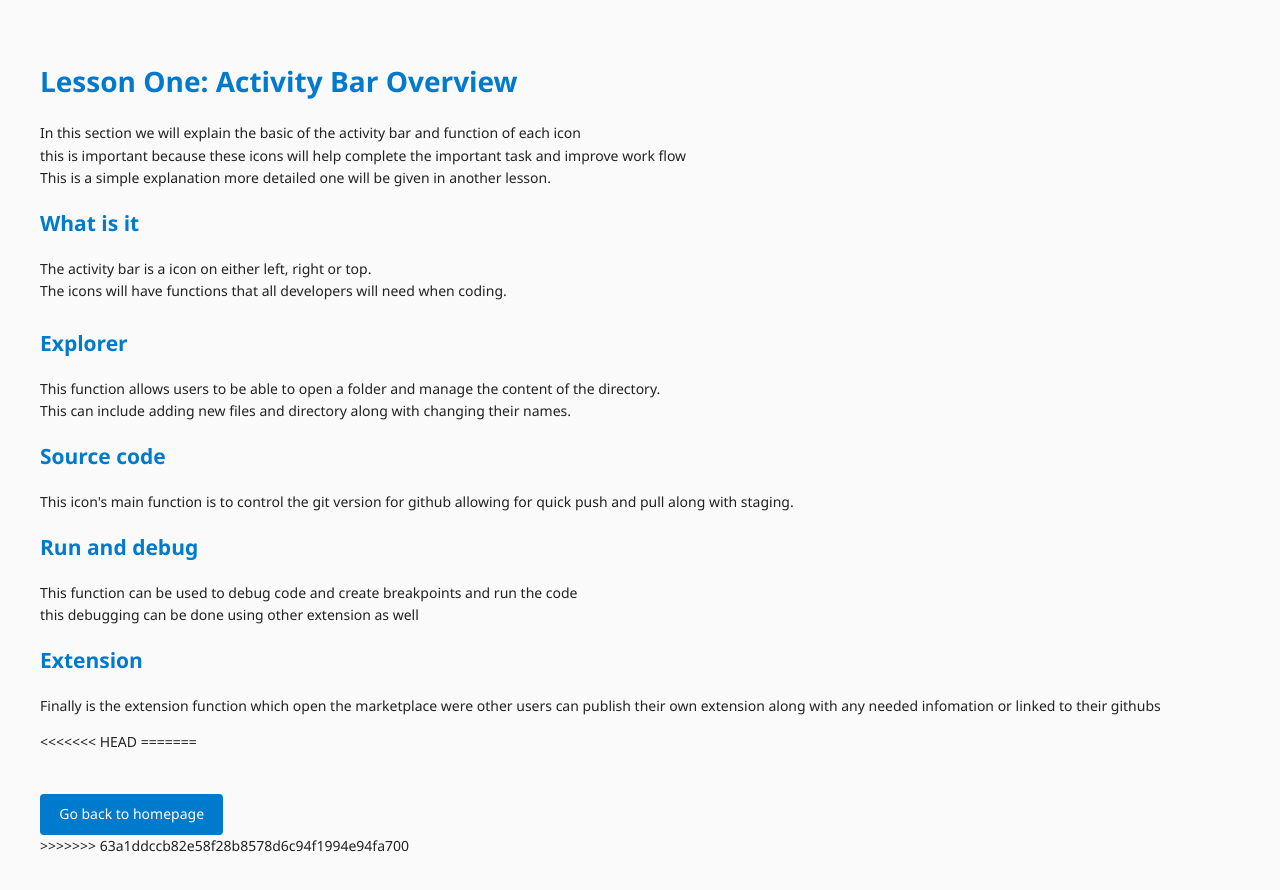
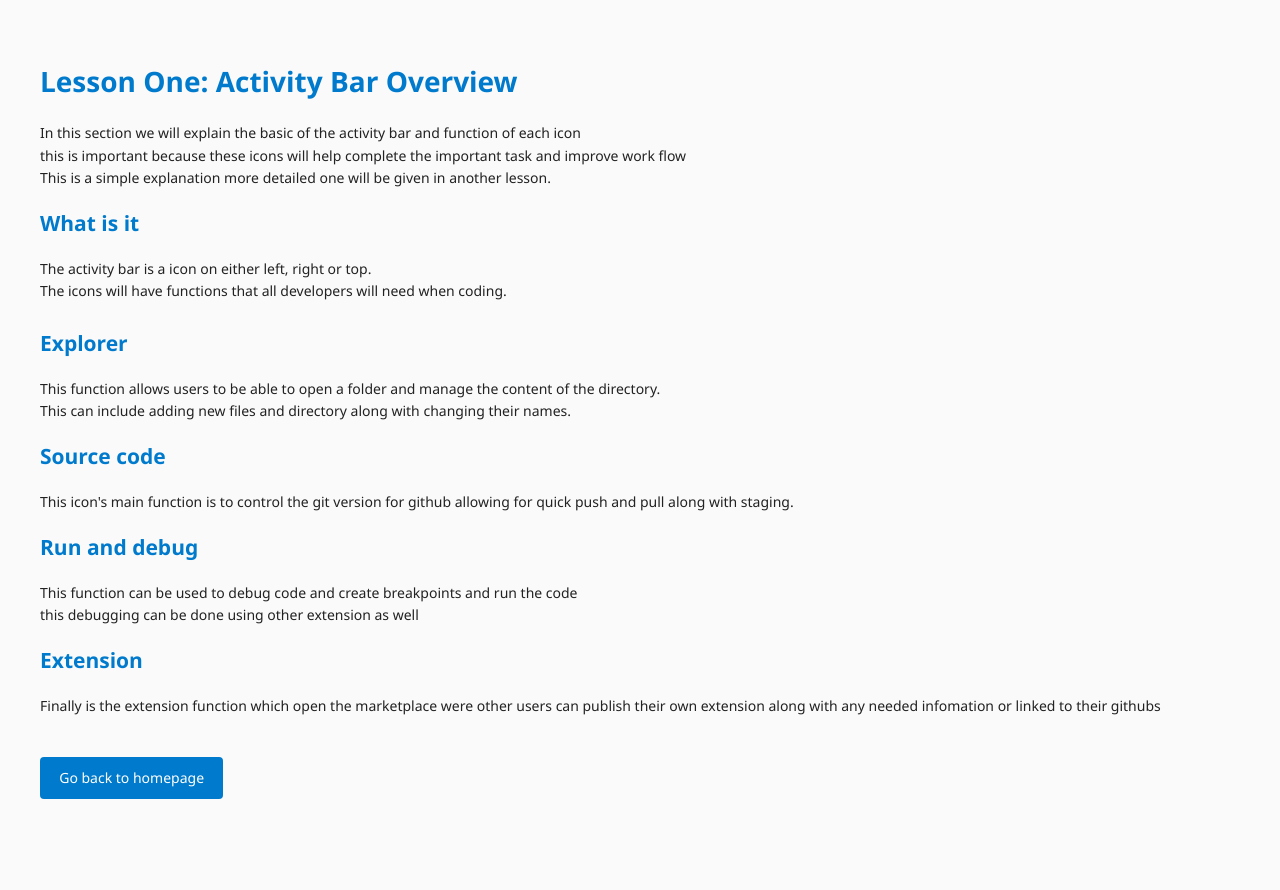
Before and after one commit to evSnow/ASEJE, a website: page view/firstLesson.html in a window 1280 px wide. After the commit the page ends 839 px from the top, so only its background shows below. Drawn offline with Linux system fonts and the light colour scheme.

Commit message:
fixed issues in display

```diff
--- a/view/firstLesson.html
+++ b/view/firstLesson.html
@@ -90,8 +90,6 @@
     </div>
     <h2><div>Extension</div></h2>
     <p>Finally is the extension function which open the marketplace were other users can publish their own extension along with any needed infomation or linked to their githubs</p>
-<<<<<<< HEAD
-=======
 
     <div class="list">
   <div class="section">
@@ -105,5 +103,4 @@
         action: 'openWalkthrough' });
       });
   </script>
->>>>>>> 63a1ddccb82e58f28b8578d6c94f1994e94fa700
 </html>
```
